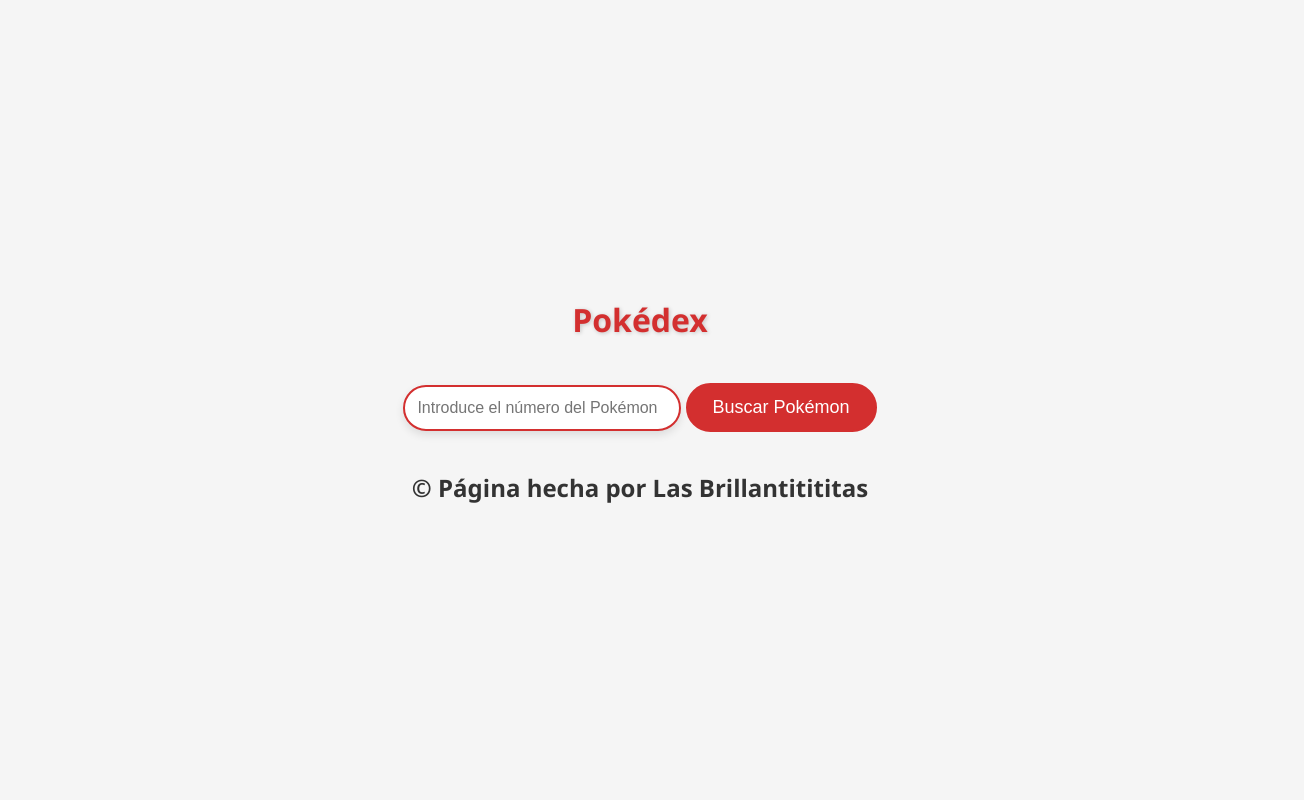
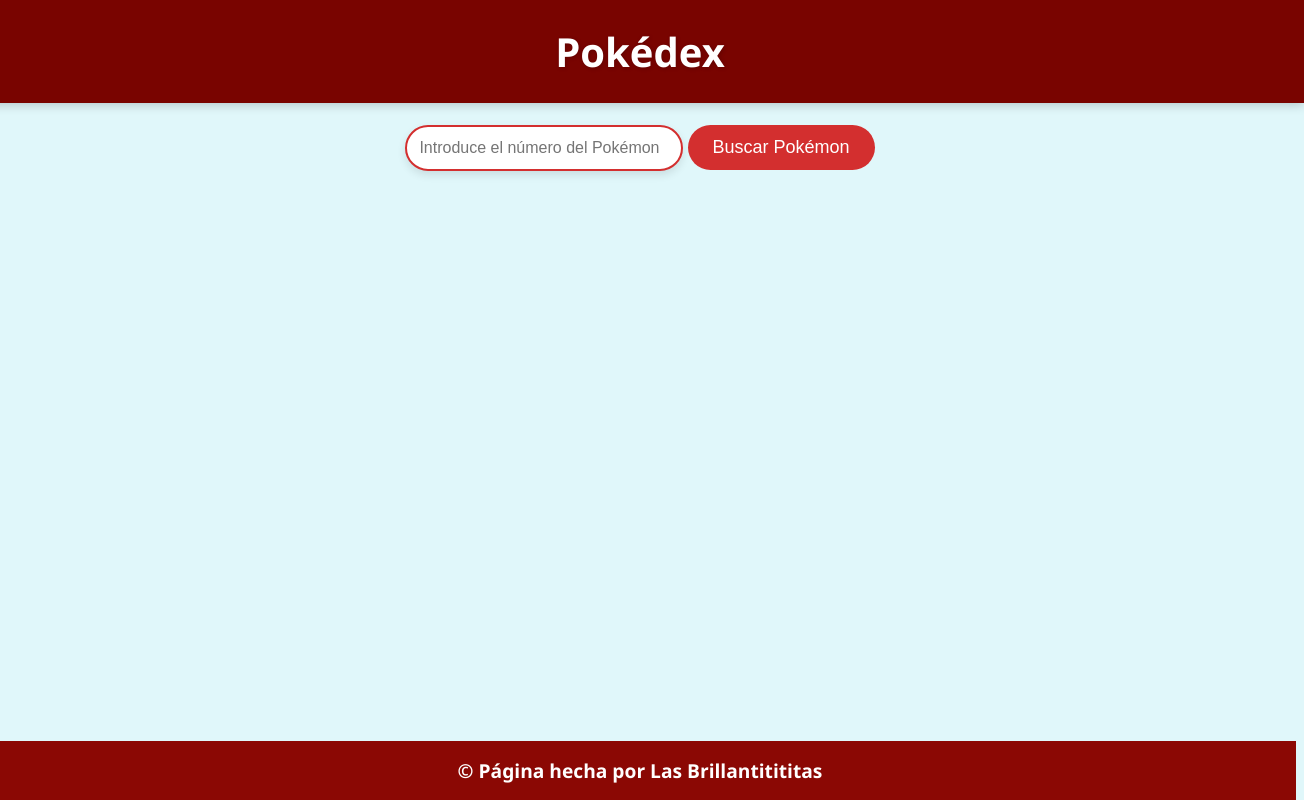
Before and after one commit to genesisSumaran/pokedex, a plain HTML site: page index.html in a window 1280 px wide. Shown: the whole page, 1304 px wide, since content can reach past the window. Drawn offline with nearby package versions, Linux system fonts and the light colour scheme; some packages are replaced by stand-ins of ours; a script that the page names is missing.

Commit message:
Update estilo.css

```diff
--- a/estilo.css
+++ b/estilo.css
@@ -3,19 +3,65 @@ body {
   display: flex;
   flex-direction: column;
   align-items: center;
-  justify-content: center;
+  justify-content: flex-start;
   height: 100vh;
-  background: #f5f5f5;
+  background: #e0f7fa; /* Color de fondo más suave */
   margin: 0;
   color: #333;
 }
 
+header {
+  background: #790400; /* Color del encabezado */
+  color: #fff;
+  padding: 1.5rem;
+  text-align: center;
+  width: 100%;
+  box-shadow: 0 2px 10px rgba(0, 0, 0, 0.2);
+}
+
 h1 {
-  color: #d32f2f;
-  margin-bottom: 20px;
-  font-size: 2rem;
+  margin: 0;
+  font-size: 2.5rem;
   text-shadow: 1px 1px 4px rgba(0, 0, 0, 0.2);
-  animation: fadeIn 1s ease-out;
+}
+
+.search-container {
+  margin: 20px 0;
+  display: flex;
+  flex-direction: column;
+  align-items: center;
+}
+
+input {
+  padding: 12px;
+  border: 2px solid #d32f2f; /* Color del borde */
+  border-radius: 25px;
+  font-size: 16px;
+  margin-bottom: 10px;
+  width: 250px;
+  outline: none;
+  box-shadow: 0 4px 8px rgba(0, 0, 0, 0.1);
+  transition: box-shadow 0.3s ease;
+}
+
+input:focus {
+  box-shadow: 0 0 8px rgba(211, 47, 47, 0.5);
+}
+
+button {
+  padding: 12px 25px;
+  border: none; /* Sin borde */
+  border-radius: 25px;
+  background-color: #d32f2f; /* Color del botón */
+  color: #fff;
+  font-size: 18px;
+  cursor: pointer;
+  transition: background-color 0.3s ease, transform 0.3s ease;
+}
+
+button:hover {
+  background-color: #b71c1c; /* Color al pasar el ratón */
+  transform: scale(1.05);
 }
 
 #contenedor {
@@ -25,19 +71,23 @@ h1 {
   justify-content: center;
   width: 90%;
   max-width: 1200px;
+  margin-top: 20px; /* Espacio superior para las tarjetas */
 }
 
 .pokemon-card {
-  background: #fff;
+  background: #fff; /* Fondo blanco para las tarjetas */
   border: 1px solid #ddd;
   border-radius: 15px;
-  box-shadow: 0 6px 12px rgba(0, 0, 0, 0.2);
+  box-shadow: 0 4px 8px rgba(0, 0, 0, 0.1);
   overflow: hidden;
   width: 250px;
   text-align: center;
   transition: transform 0.3s ease, box-shadow 0.3s ease;
-  position: relative;
-  animation: slideIn 0.5s ease-out;
+}
+
+.pokemon-card:hover {
+  transform: scale(1.05);
+  box-shadow: 0 12px 24px rgba(0, 0, 0, 0.3);
 }
 
 .pokemon-card::before {
@@ -45,16 +95,15 @@ h1 {
   display: block;
   width: 100%;
   height: 30px;
-  background: linear-gradient(135deg, #d32f2f, #ff8a80);
+  background: linear-gradient(
+    135deg,
+    #d32f2f,
+    #ff8a80
+  ); /* Color superior de la tarjeta */
   position: absolute;
   top: 0;
   left: 0;
   border-bottom: 2px solid #ddd;
-}
-
-.pokemon-card:hover {
-  transform: scale(1.05);
-  box-shadow: 0 12px 24px rgba(0, 0, 0, 0.3);
 }
 
 img {
@@ -63,7 +112,7 @@ img {
   object-fit: contain;
   margin-top: 20px;
   border-radius: 10px;
-  animation: pulse 1.5s infinite;
+  animation: pulse 1.5s infinite; /* Animación de pulso */
 }
 
 .pokemon-info {
@@ -79,39 +128,23 @@ img {
   color: #333;
 }
 
-input {
-  padding: 12px;
-  border: 2px solid #d32f2f;
-  border-radius: 25px;
-  font-size: 16px;
-  margin-bottom: 20px;
-  width: 250px;
-  outline: none;
-  box-shadow: 0 4px 8px rgba(0, 0, 0, 0.1);
-  background-color: #fff;
-  transition: box-shadow 0.3s ease;
+footer {
+  background: #8b0804; /* Color del pie de página */
+  color: #fff;
+  text-align: center;
+  padding: 1rem;
+  width: 100%;
+  position: relative;
+  bottom: 0;
+  margin-top: auto; /* Asegura que el pie esté al fondo */
 }
 
-input:focus {
-  box-shadow: 0 0 8px rgba(211, 47, 47, 0.5);
+footer h2 {
+  margin: 0;
+  font-size: 1.2rem;
 }
 
-button {
-  padding: 12px 25px;
-  border: 2px solid #d32f2f;
-  border-radius: 25px;
-  background-color: #d32f2f;
-  color: #fff;
-  font-size: 18px;
-  cursor: pointer;
-  transition: background-color 0.3s ease, transform 0.3s ease;
-}
-
-button:hover {
-  background-color: #b71c1c;
-  transform: scale(1.05);
-}
-
+/* Animaciones */
 @keyframes fadeIn {
   from {
     opacity: 0;
```
